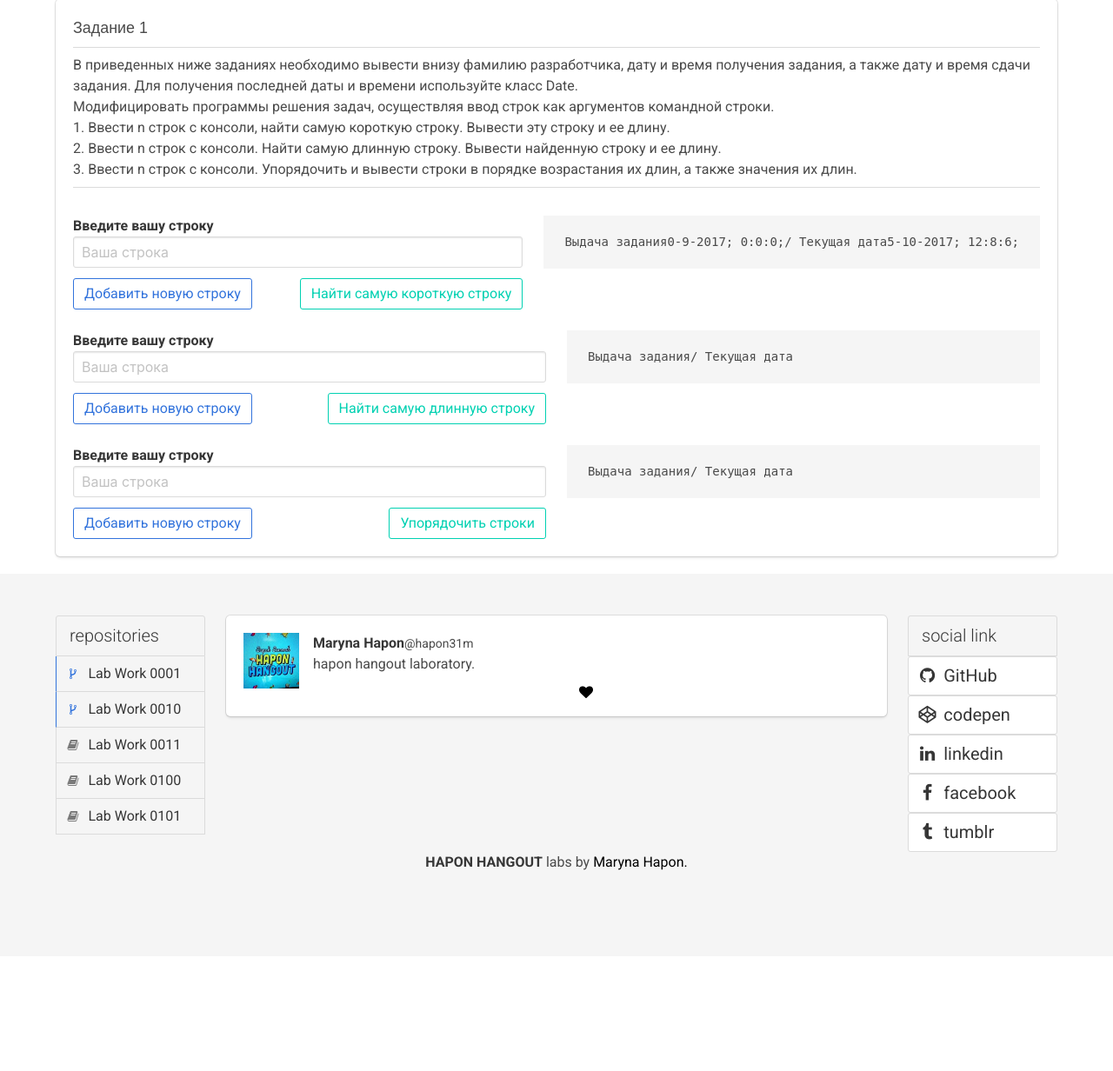
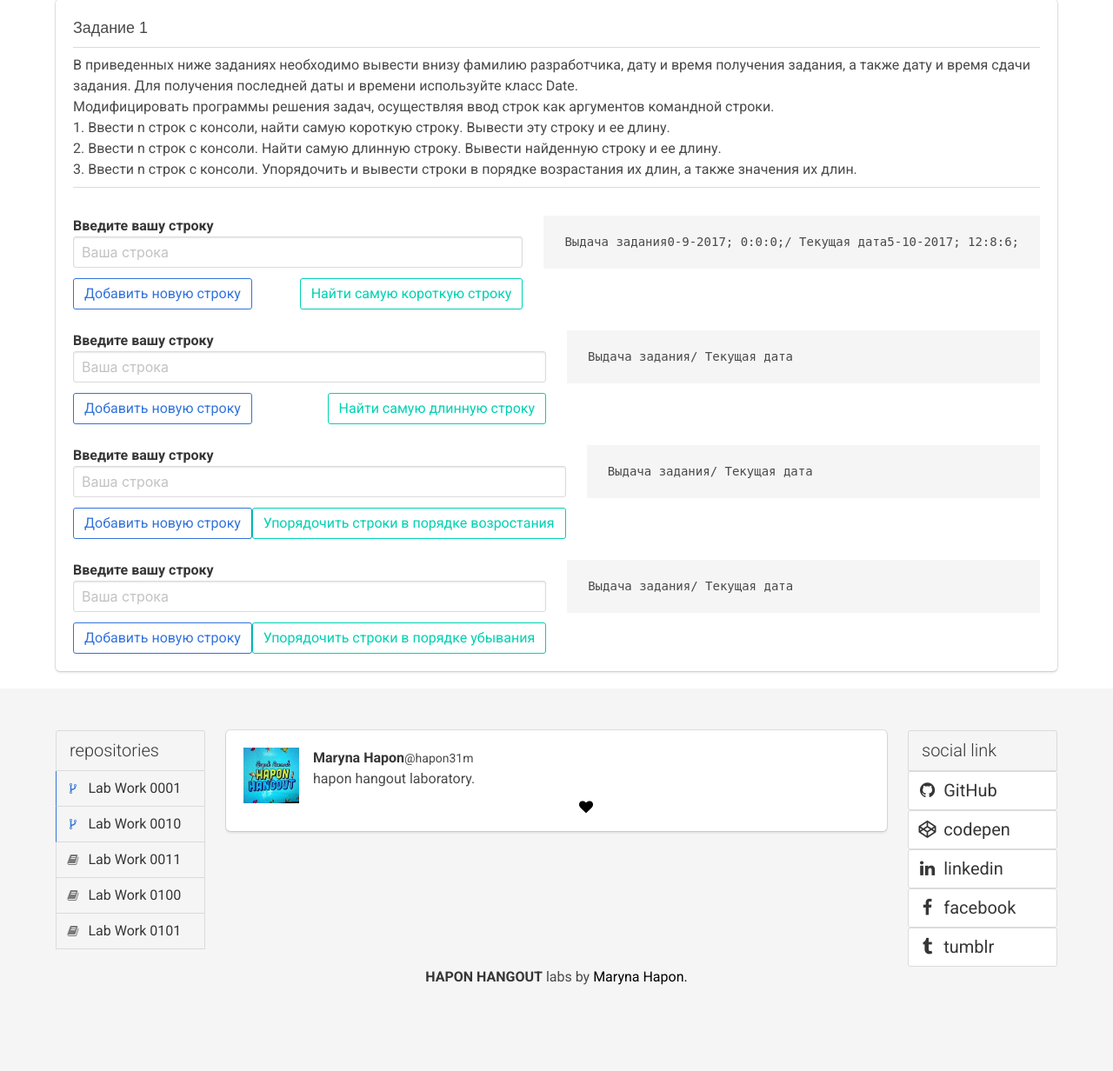
Before and after one commit to MarynaHapon/LabWork, a Node project: template dev/pug/pages/lab2.pug in a window 1280 px wide. Shown: the part 428-1660 px from the top of the page at 87% size. Before the commit the page ends 1429 px from the top, so only its background shows below. Run offline with Node 20 templates, Linux system fonts and the light colour scheme; the template is opened without the code that fills it, so the values that code supplies are empty; some web fonts are replaced.

Commit message:
length decrease / 0010

```diff
--- a/dev/pug/pages/lab2.pug
+++ b/dev/pug/pages/lab2.pug
@@ -94,7 +94,7 @@
 
 						.btn-flex-group.btn-num-group
 							a.button.is-link.is-outlined.addUserIncreaseString Добавить новую строку
-							a.button.is-primary.is-outlined.checkIncreaseString  Упорядочить строки
+							a.button.is-primary.is-outlined.checkIncreaseString  Упорядочить строки в порядке возростания
 
 
 					.column.is-two-forth.lab2
@@ -112,6 +112,34 @@
 								span.currentDate
 
 
+				.columns
+					.column.flex-vertical
+						#userDecreaseString
+							.field.checkNumb
+								label.label.userNumber Введите вашу строку
+									.control.has-icons-right
+										input.input(type='text', placeholder='Ваша строка')
+
+						.btn-flex-group.btn-num-group
+							a.button.is-link.is-outlined.addUserDecreaseString Добавить новую строку
+							a.button.is-primary.is-outlined.checkDecreaseString  Упорядочить строки в порядке убывания
+
+
+					.column.is-two-forth.lab2
+						pre
+							p
+								span.resultDecreaseStringTitle
+								span.resultDecreaseStringValue
+							p
+								span.resultDecreaseLengthTitle
+								span.resultDecreaseLengthValue
+							p
+								span Выдача задания
+								span.startDate
+								span / Текущая дата
+								span.currentDate
+
+
 
 
 
--- a/dev/static/js/main.js
+++ b/dev/static/js/main.js
@@ -141,12 +141,65 @@
         	return item.length;
 		});
 
+        /*
+        for(var x = 0; x < sortedUserStringsLength.length; x++) {
+
+            var newLabel = document.createElement('label');
+            newLabel.className = 'label userNumber';
+            newLabel.innerHTML = '';
+
+            var newControl = document.createElement('div');
+            newControl.className = 'control has-icons-right';
+
+            newLabel.appendChild(newControl);
+            test.appendChild(newLabel);
+
+            newLabel.innerHTML = sortedUserStrings[x];
+        }
+		*/
         selectElement(".lab2 span.resultIncreaseStringTitle").innerHTML = "Cтроки в порядке возрастания их длин: ";
         selectElement(".lab2 span.resultIncreaseStringValue").innerHTML = sortedUserStrings;
 
-        selectElement(".lab2 span.resultIncreaseLengthTitle").innerHTML = "Длина строк: ";
+        selectElement(".lab2 span.resultIncreaseLengthTitle").innerHTML = "Длина строк в порядке возрастания: ";
         selectElement(".lab2 span.resultIncreaseLengthValue").innerHTML = sortedUserStringsLength;
     });
+
+    // decrease length
+    selectElement('.addUserDecreaseString').addEventListener('click', function() {
+        stringInputUI(userDecreaseString);
+    });
+
+    selectElement('.checkDecreaseString').addEventListener('click', function() {
+        var allUserStrings = document.querySelectorAll('#userDecreaseString input.input');
+        var arrayUserStrings = [];
+
+        for(var y = 0; y < allUserStrings.length; y++) {
+            var userString = allUserStrings[y].value;
+
+            if(userString != "") {
+                arrayUserStrings.push(userString);
+            }
+        }
+
+        var sortedUserStrings = arrayUserStrings.sort(function (a, b) {
+            return a.length - b.length;
+        });
+
+        var reverseSortedUserStrings = sortedUserStrings.reverse();
+
+        var sortedUserStringsLength = reverseSortedUserStrings.map(function(item){
+            return item.length;
+        });
+
+        selectElement(".lab2 span.resultDecreaseStringTitle").innerHTML = "Cтроки в порядке возрастания их длин: ";
+        selectElement(".lab2 span.resultDecreaseStringValue").innerHTML = reverseSortedUserStrings;
+
+        selectElement(".lab2 span.resultDecreaseLengthTitle").innerHTML = "Длина строк в порядке возрастания: ";
+        selectElement(".lab2 span.resultDecreaseLengthValue").innerHTML = sortedUserStringsLength;
+    });
+
+
+
 
     // sign
     var start = new Date(2017, 9, 1);
```
Also changed, not shown: 5 other files.
